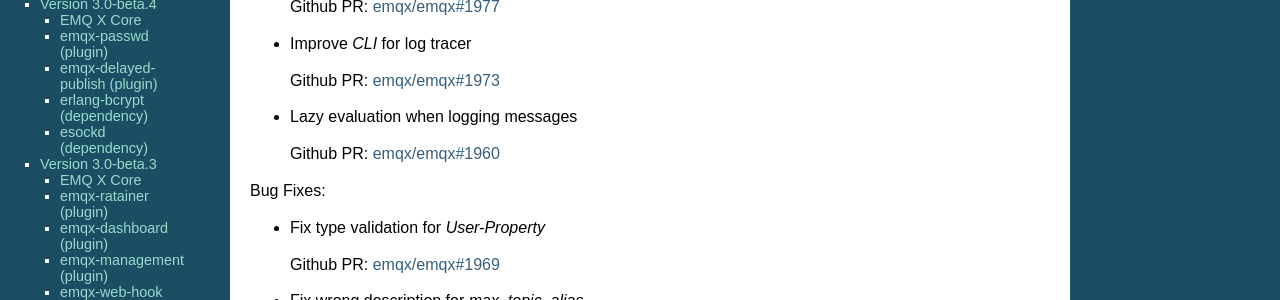
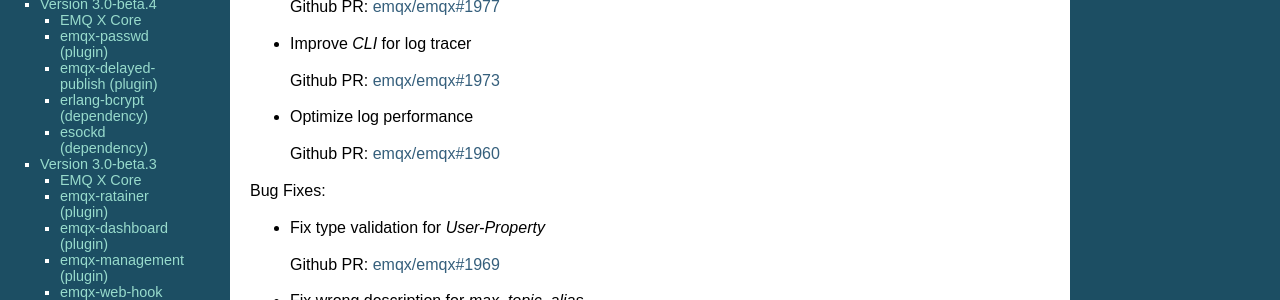
Before and after one commit to emqxarchive/emqx-docs-en, a Sphinx documentation site: the page built from source/changes.rst, in a window 1280 px wide and 900 px high, scrolled down 422 px. Shown: the part 152-452 px from the top of the window. Built offline with Sphinx 7.4.7, drawn with Linux system fonts in a browser that asks for light colours.

Commit message:
Improve description

```diff
--- a/source/changes.rst
+++ b/source/changes.rst
@@ -43,7 +43,7 @@
   Github PR:
   `emqx/emqx#1973 <https://github.com/emqx/emqx/pull/1973>`__
 
-- Lazy evaluation when logging messages
+- Optimize log performance
 
   Github PR:
   `emqx/emqx#1960 <https://github.com/emqx/emqx/pull/1960>`__
```
